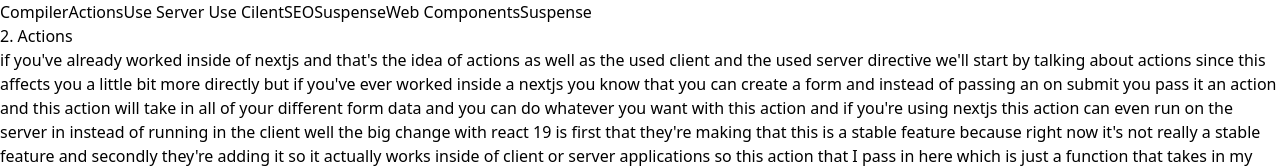
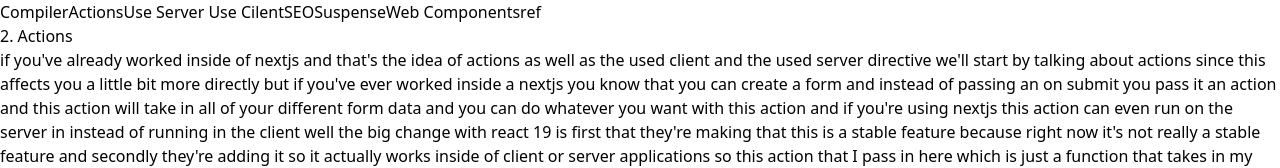
Before and after one commit to Aastha-Kalra/30daysOfReactJs, a React (Vite) app: page /actions in a window 1280 px wide. Shown: the top 168 px of the page. Built offline with nearby package versions, Linux system fonts and the light colour scheme.

Commit message:
ref feature

```diff
--- a/src/React19/Nav.jsx
+++ b/src/React19/Nav.jsx
@@ -21,8 +21,8 @@ const Nav = () => {
       <Link className="bg-yellow-500 px-4 py-2" to="/web">
         Web Components
       </Link>
-      <Link className="bg-yellow-500 px-4 py-2" to="/">
-        Suspense
+      <Link className="bg-yellow-500 px-4 py-2" to="/ref">
+        ref
       </Link>
     </div>
   );
```
